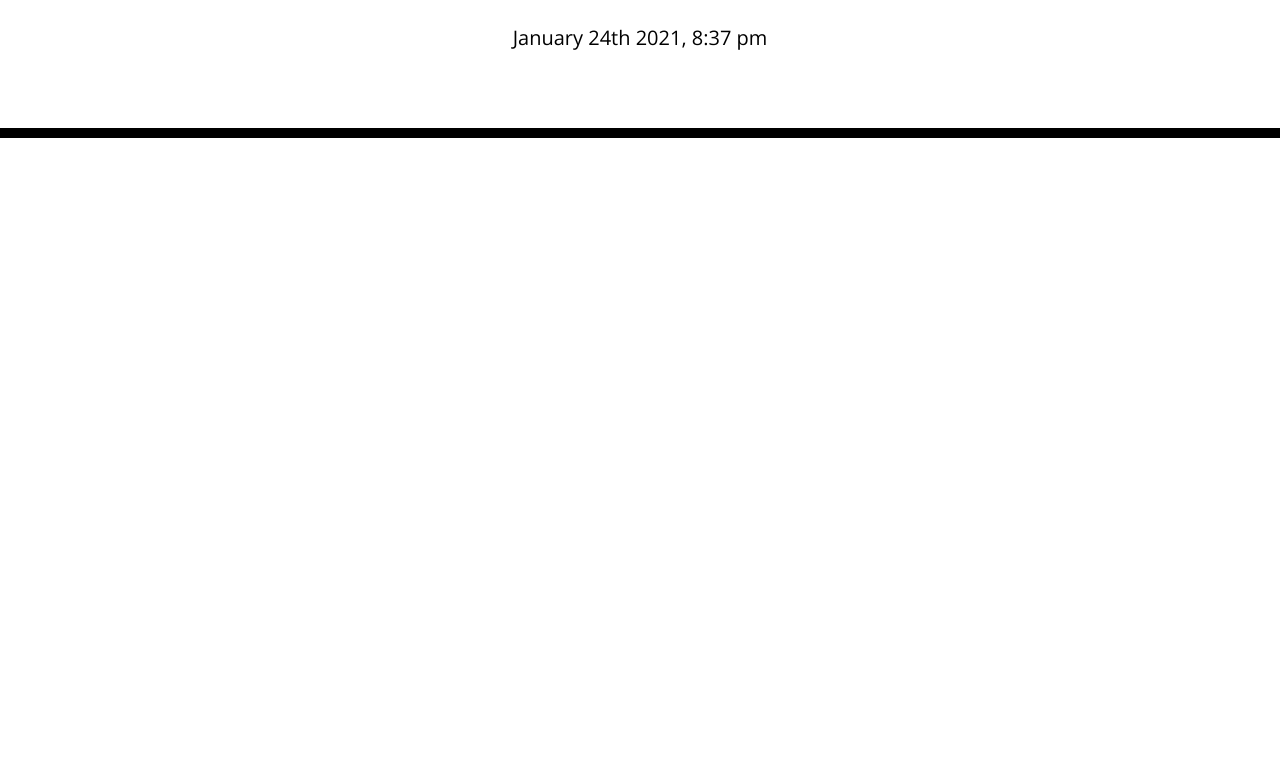
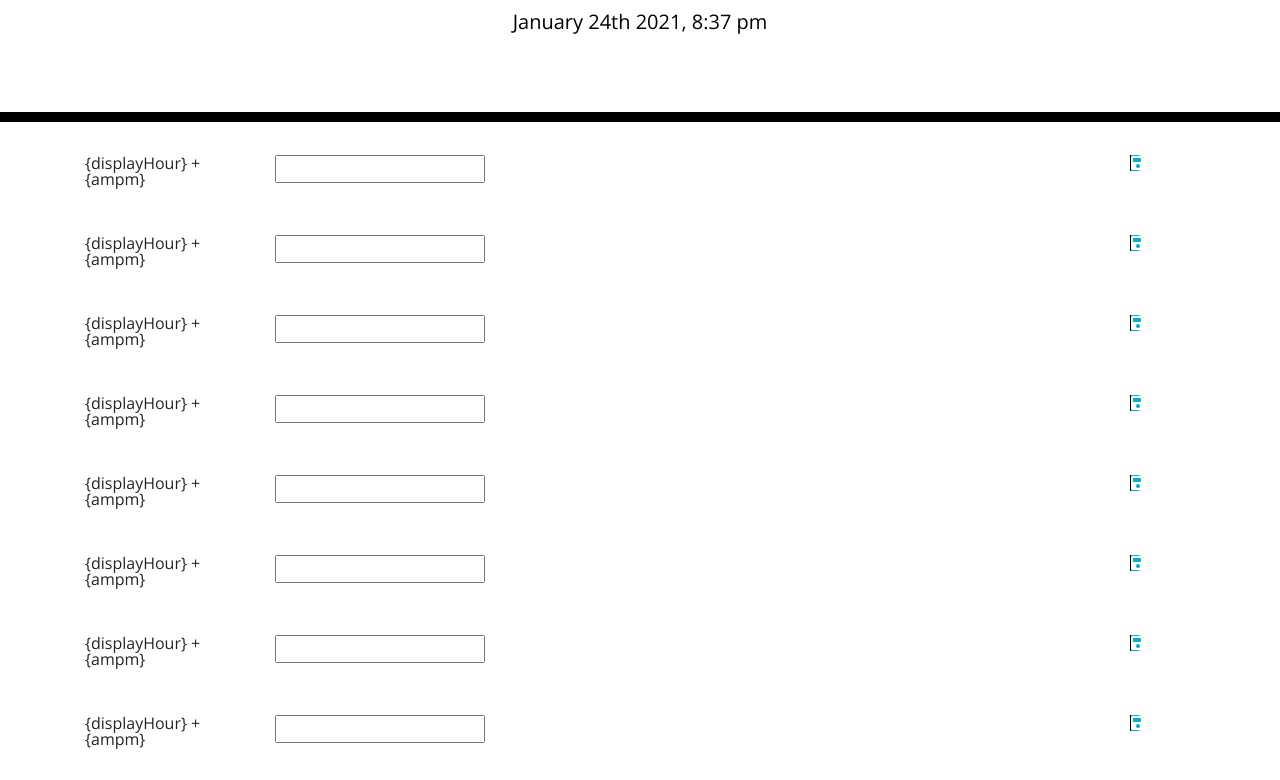
Before and after one commit to mtjones1979/Work-Day-Scheduler, a plain HTML site: page index.html in a window 1280 px wide. Shown: the part 198-978 px from the top of the page. Before the commit the page ends 800 px from the top, so only its background shows below. Drawn offline with nearby package versions, Linux system fonts and the light colour scheme.

Commit message:
got calendar layout but need to get function to show time

```diff
--- a/index.html
+++ b/index.html
@@ -19,7 +19,7 @@
       rel="stylesheet"
     />
     <link rel="stylesheet" href="style.css" />
-    <styel
+
     <title>Work Day Scheduler</title>
   </head>
 
@@ -32,9 +32,9 @@
     </header>
     <div class="container">
       <!-- Timeblocks go here -->
-      <div class="row">
-        <div class="col-3-9-3">
-
+      <!-- <div class="row"> -->
+      <!-- <div class="col-3-9-3"> -->
+      <!-- <i class="fas fa-save"></i> -->
         </div>
       </div>
     </div>
--- a/script.js
+++ b/script.js
@@ -10,18 +10,89 @@ $(document).ready(function() {
     console.log(currentDay);
 
 
-   // build rows and columns in jquery not javascript
+    // create function to input text and tie to internal storage
+//     var storedEvents = JSON.parse(localStorage.getItems("storedEvents"));
+//     if (storedEvents !== null) {
+//        planText = storedEvents;
+//    }
+
+
+    var $calendar = $(".container");
+    $calendar.empty();
+
+
+   // build rows and columns in jquery not javascript -
+   // need enough rows for set time of working hours
+
+   for (var hour = 9; hour <= 17; hour ++) {
+       var index = hour - 9;
+    // 1st section on event Planner that shows time
     // row should start with time (hourly - 1/4 row)
-    // set time frame on calendar also .timeblock
+    // set time frame on calendar also .time-block
 
-    // text area to put event (span/label?/look back at hw 4)
-    // (textarea in CSS)
+       var $rowDiv = $("<div>");
+       $rowDiv.addClass("row");
+       $rowDiv.addClass(".row");
+       $rowDiv.attr("hour-index", hour);
+
+       var $timeDiv = $("<div>");
+       $timeDiv.addClass('col-md-2');
+
+       var $timeBlock = $("<span>")
+       $timeBlock.attr("class", "time-block");
+
+       let displayHour = 0;
+       let ampm = "";
+       if (hour > 12) {
+           displayHour = hour - 12;
+           ampm = "pm";
+        } else {
+           displayHour = hour;
+           ampm = "am";
+        }
+        $timeBlock.text("{displayHour} + {ampm}");
+
+        $rowDiv.append($timeDiv);
+        $timeDiv.append($timeBlock);
+
+
+
+        // 2nd part of planner that shows text input
+        // text area to put event (span/label?/look back at hw 4)
+        // (textarea in CSS)
+        var $eventPlanner = $("<input>");
+
+        $eventPlanner.attr("class", "description-${index}");
+        $eventPlanner.attr("hour-index", index);
+        $eventPlanner.attr("type", "text");
+        $eventPlanner.attr("id", "textarea");
+
+        // $eventPlanner.val(planText[index]);
+
+        var $inputDiv = $("<div>");
+        $inputDiv.addClass("col-md-9");
+
+        $rowDiv.append($inputDiv);
+        $inputDiv.append($eventPlanner);
 
     // button (.saveBtn, .saveBtn i: hover to click on to save content -
+    // <i class="fas fa-save"></i>
+        // var saveBtn = ""
+        var $buttonDiv = $("<div>");
+        $buttonDiv.addClass("col-md-1");
 
+        var $saveBtn = $("<i>");
+        $saveBtn.attr("class", "saveid-${index}");
+        $saveBtn.attr("save-id", index);
+        $saveBtn.attr("class", "fas fa-save saveBtn");
 
-    // create function to input text and tie to internal storage
+        $rowDiv.append($buttonDiv);
+        $buttonDiv.append($saveBtn);
 
+        // $updateRowColor($rowDiv, hour);
+        $calendar.append($rowDiv);
+    console.log($rowDiv);
+    };
     // create function to link current time to time on planner
     // past hours need to (.past)
     // present hour need to (.present)
@@ -29,4 +100,4 @@ $(document).ready(function() {
 
 
     // $("#first-number, #second-number, #operator, #result").empty();
-});
+ });
```
Also changed, not shown: 1 other file.
